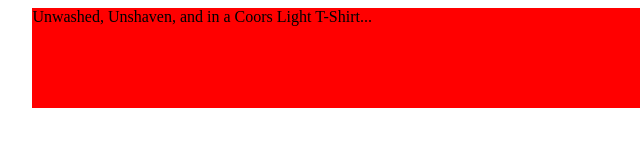
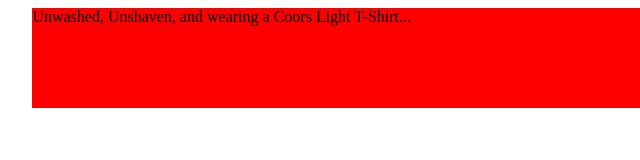
Before and after one commit to BrodyManquen/Geo575Module1, a plain HTML site: page my_website/index.html in a window 1280 px wide. Shown: the full height of the page, 102-742 px from the left. Drawn offline with Linux system fonts and the light colour scheme.

Commit message:
Update index.html

```diff
--- a/my_website/index.html
+++ b/my_website/index.html
@@ -28,7 +28,7 @@
     <body>
         <!--put your initial page content here-->
         <div id="mydiv">
-          Unwashed, Unshaven, and in a Coors Light T-Shirt...
+          Unwashed, Unshaven, and wearing a Coors Light T-Shirt...
         </div>
         <!--you can also use this space for internal scripts;
         place these within <script> tags-->
```
